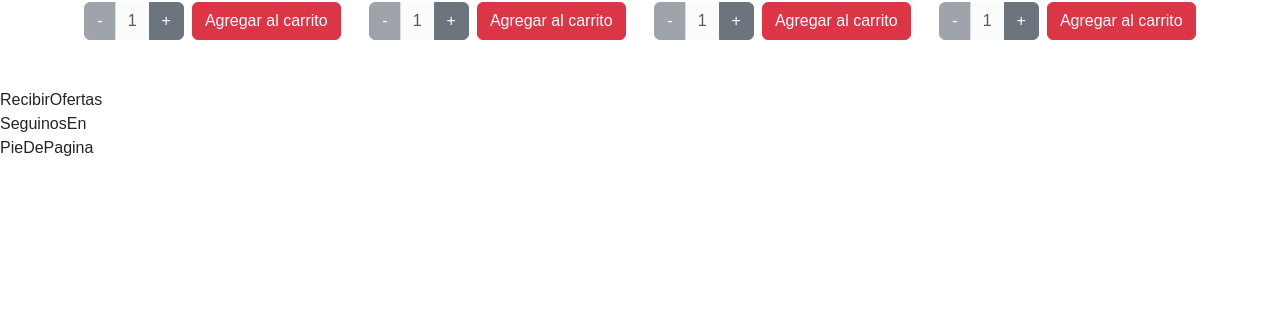
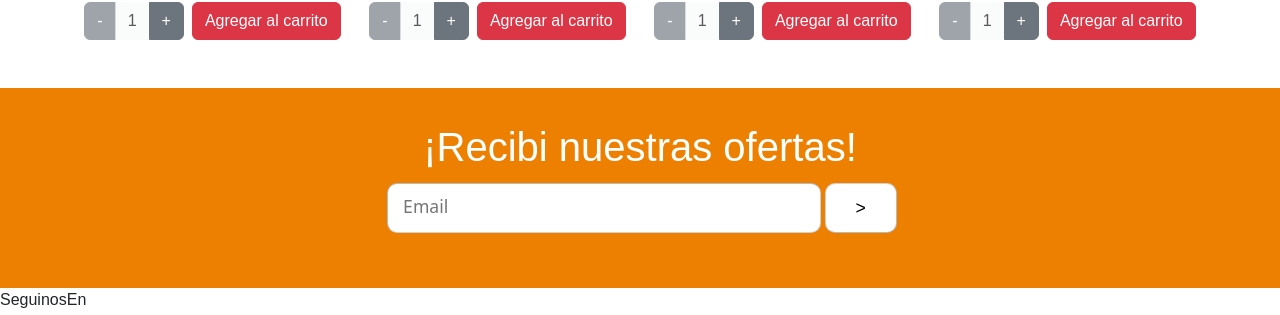
Before and after one commit to EzFern/CaC-Grupo-5, a React (Vite) app in the folder tiendaonline/: page / in a window 1280 px wide. Shown: the part 2229-2544 px from the top of the page. Before the commit the page ends 2389 px from the top, so only its background shows below. Built offline with nearby package versions, Linux system fonts and the light colour scheme.

Commit message:
crear componente RecibirOfertas

```diff
--- /dev/null
+++ b/tiendaonline/src/Components/RecibirOfertas.css
@@ -0,0 +1,29 @@
+.recibir_ofertas * {
+  background-color: rgba(0, 0, 0, 0);
+  color: white;
+}
+
+.recibir_ofertas {
+  height: 200px;
+  background-color: #ed8000;
+}
+
+/* .recibir_ofertas div {
+  background-color: aquamarine;
+  height: 200px;
+} */
+
+/* .recibir_ofertas div {
+  background-color: blueviolet;
+} */
+
+/* .recibir_ofertas div h1 {
+  background-color: gray;
+} */
+
+.recibir_ofertas input {
+  height: 50px;
+  color: black;
+  background-color: white;
+  border-radius: 10px;
+}
--- a/tiendaonline/src/Components/RecibirOfertas.jsx
+++ b/tiendaonline/src/Components/RecibirOfertas.jsx
@@ -1,7 +1,21 @@
-import React from 'react'
+import React from "react";
+import "./RecibirOfertas.css";
 
 export const RecibirOfertas = () => {
   return (
-    <div>RecibirOfertas</div>
-  )
-}
+    <div>
+      <div class="recibir_ofertas d-flex align-items-center justify-content-center">
+        <div className="col-10 d-flex justify-content-center">
+          <div className="">
+            <h1>¡Recibi nuestras ofertas!</h1>
+            {/* <p className="text-center">formulario.</p> */}
+            <div className="d-flex  justify-content-center">
+              <input className="col-12 mx-1" type="email" name="" id="" placeholder="Email" />
+              <input className="col-2" type="submit" value=">" />
+            </div>
+          </div>
+        </div>
+      </div>
+    </div>
+  );
+};
```
